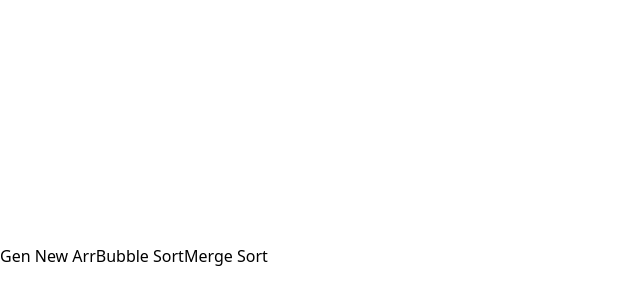
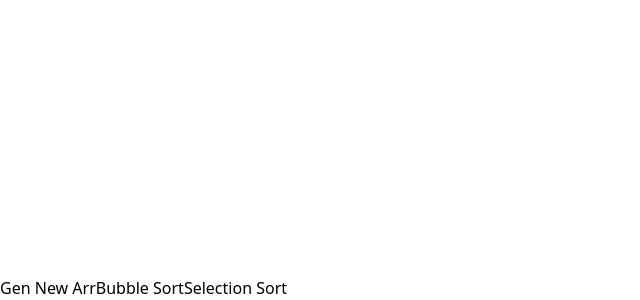
Before and after one commit to annunziatoc/algo_sorter, a React (Vite) app: page /sorting in a window 1280 px wide. Shown: the part 4025-4325 px from the top of the page, without its empty margins (0-640 px from the left). Before the commit the page ends 4293 px from the top, so only its background shows below. Built offline with nearby package versions, Linux system fonts and the light colour scheme.

Commit message:
refactored bubble sort

```diff
--- a/src/components/PromptAndButtons.tsx
+++ b/src/components/PromptAndButtons.tsx
@@ -11,7 +11,7 @@ interface PromptAndButtonsProps {
     setBars: React.Dispatch<React.SetStateAction<Bar[]>>;
     isSorting: boolean;
     bubbleSort: (bars: Bar[]) => Promise<void>;
-    mergeSort: (bars: Bar[]) => Promise<void>;
+    selectionSort: (bars: Bar[]) => Promise<void>;
     generateArray: () => Bar[];
 }
 
@@ -23,7 +23,7 @@ const PromptAndButtons: React.FC<PromptAndButtonsProps> =
         setBars,
         isSorting,
         bubbleSort,
-        mergeSort,
+        selectionSort,
         generateArray
     }) => {
         return (
@@ -55,9 +55,9 @@ const PromptAndButtons: React.FC<PromptAndButtonsProps> =
                     h-12 w-32 rounded-md bg-[#1A1A1AFF]
                     border border-transparent hover:border-[#646cff]
                     transition duration-[250ms] cursor-pointer ${isSorting ? "opacity-50" : ""}`}
-                        onClick={() => (mergeSort(bars))}
+                        onClick={() => (selectionSort(bars))}
                         disabled={isSorting}>
-                        Merge Sort
+                        Selection Sort
                     </button>
                 </div>
 
--- a/src/routes/Sorting.tsx
+++ b/src/routes/Sorting.tsx
@@ -18,12 +18,11 @@ const Sorting = () => {
         setBars(generateArray())
     }, []);
 
-
+//x-axis is position in array, y-axis is height of bars
     const generateArray = () => {
-        // generate series of  bars using an Array of Bar Objects
+        // generate series of  bars using an array of bar objects
         return Array.from(
-            {length: 25},
-            //return a unique object to put into each array slot up to {length} # of times
+            {length: 29},
             (_, index) => {
                 const height = Math.floor(Math.random() * 15) + 1
 
@@ -35,25 +34,24 @@ const Sorting = () => {
         )
     }
 
-    const bubbleSort = async (oldArr: Bar[]) => {
+    const bubbleSort = async (originalArr: Bar[]) => {
+        const array = [...originalArr]
         //return early if already sorted
         if (!isSorted) {
             setIsSorting(true)
-
             //dont work with original
-            const array = [...oldArr]
             const n = array.length
-
             for (let i = 0; i < n - 1; i++) {
                 for (let j = 0; j < n - i - 1; j++) {
-
+                    //visualize every comparison
+                    setHighlighted([array[j].id, array[j + 1].id]);
                     //swap in memory
                     if (array[j].height > array[j + 1].height) {
                         [array[j], array[j + 1]] = [array[j + 1], array[j]]
-                        setHighlighted([array[j].id, array[j + 1].id])
                     }
-                    //swap the ui
-                    setBars([...array])
+                    setBars([...array]);
+                    //no more code in this function runs until the promise resolves
+                    //this function execution will block but thread level is still concurrent
                     await new Promise((resolve) => setTimeout(resolve, 25))
                     setHighlighted([])
                 }
@@ -63,11 +61,81 @@ const Sorting = () => {
         setIsSorted(true)
     }
 
+    //
+    // const mergeSort = async (array: Bar[]) => {
+    //     if (array.length <= 1) return array
+    //
+    //     const half = Math.floor(array.length / 2)
+    //     const left = array.slice(0, half)
+    //     const right = array.slice(half, array.length)
+    //
+    //     const resultLeft = mergeSort(left)
+    //     const resultRight = mergeSort(right)
+    //
+    //
+    //     return await merge(await resultLeft, await resultRight)
+    //
+    //
+    //     async function merge(left: Bar[], right: Bar[]) {
+    //
+    //         const mergedArr = []
+    //         let i = 0
+    //         let j = 0
+    //         //if either array is exhausted.
+    //         while (i < left.length && j < right.length) {
+    //             setHighlighted([left[i].id, right[j].id])
+    //             if (left[i].height < right[j].height) {
+    //                 mergedArr.push(left[i])
+    //                 i++
+    //             } else {
+    //                 mergedArr.push(right[j])
+    //                 j++
+    //             }
+    //             await new Promise((resolve) => setTimeout(resolve, 25))
+    //
+    //         }
+    //
+    //         while (i < left.length) {
+    //             mergedArr.push(left[i])
+    //             i++
+    //         }
+    //
+    //         while (j < right.length) {
+    //             mergedArr.push(right[j])
+    //             j++
+    //         }
+    //         // setBars([...mergedArr])
+    //         setHighlighted([])
+    //         return mergedArr
+    //     }
+    // }
+    //
 
-    const mergeSort = (oldArr: Bar[]) => {
-        const array = [...oldArr]
+    const selectionSort = async (originalArr: Bar[]) => {
+        const array = [...originalArr]
 
+        if (array.length <= 1) {
+            return array
+        }
 
+        //track index instead of values
+        let minIndex = 0
+        //until the end of the array we do this
+        for (let i = 0; i < array.length; i++) {
+            //compare the heights of the current and the min
+            if (array[i].height < array[minIndex].height) {
+                minIndex = i
+                setHighlighted([array[i].id, array[minIndex].id])
+            }
+        }
+        //with the min in place we spread the rest
+        setBars([...array])
+        await new Promise((onResolution) => setTimeout(() => onResolution, 100))
+        setHighlighted([])
+
+        const rest = array.filter((_, index) => index !== minIndex)
+        const minBar = array[minIndex]
+        return [minBar, ...await selectionSort(rest)]
     }
 
 
@@ -96,7 +164,8 @@ const Sorting = () => {
                         <PromptAndButtons
                             bars={bars} setBars={setBars}
                             setIsSorted={setIsSorted} isSorting={isSorting}
-                            bubbleSort={bubbleSort} mergeSort={mergeSort} generateArray={generateArray}/>
+                            bubbleSort={bubbleSort} selectionSort={selectionSort}
+                            generateArray={generateArray}/>
                     </div>
 
                 </div>
```
